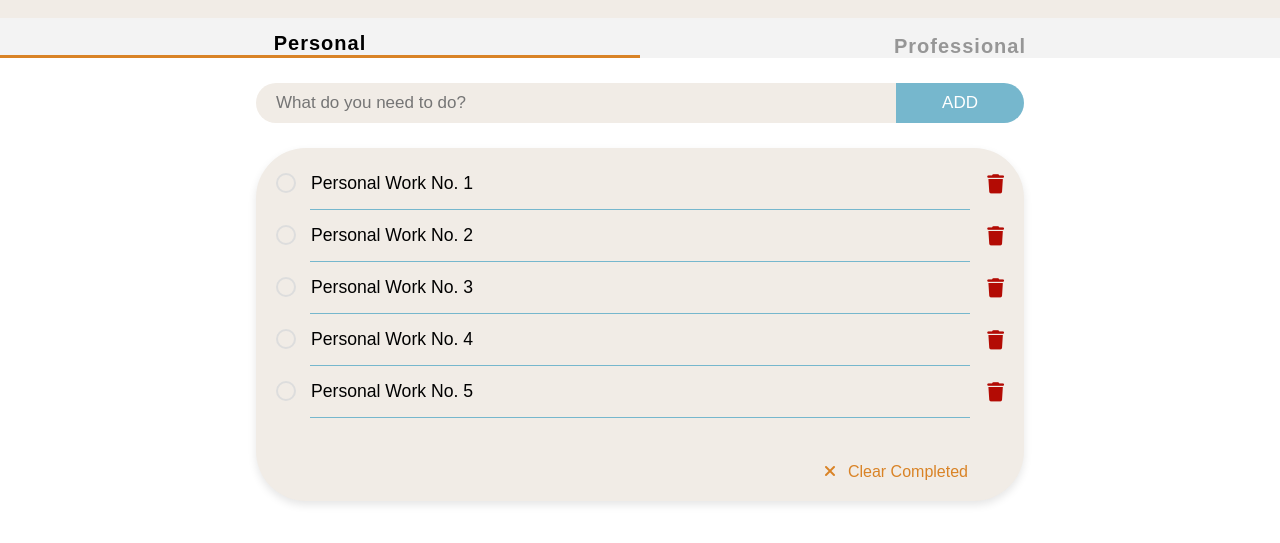
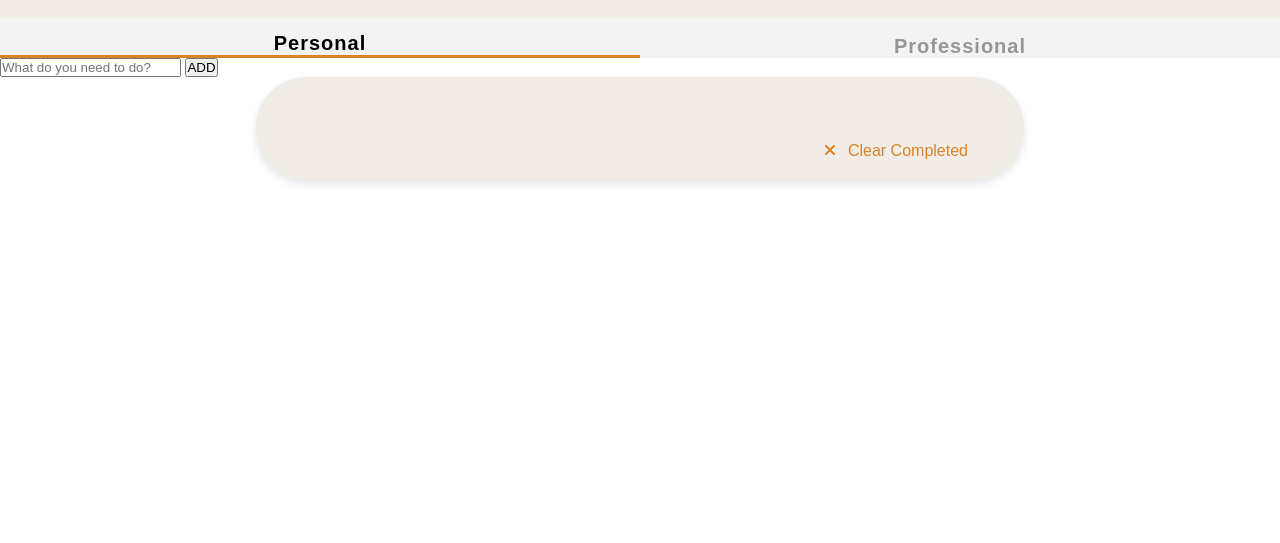
Before and after one commit to ranjita-ardent/Task-4, a plain HTML site: page index.html in a window 1280 px wide. Shown: the part 67-610 px from the top of the page. Drawn offline with Linux system fonts and the light colour scheme.

Commit message:
Update index.html

```diff
--- a/index.html
+++ b/index.html
@@ -5,11 +5,9 @@
     <meta name="viewport" content="width=device-width, initial-scale=1.0">
     <title>Document</title>
     <link rel="stylesheet" href="styles.css">
-  <script src="script.js"></script>
     <link href="https://cdnjs.cloudflare.com/ajax/libs/font-awesome/6.0.0-beta3/css/all.min.css" rel="stylesheet">
 </head>
 <body>
-
     <nav class="navbar-container">
         <img src="assets/logo.png" alt="logo" class="logo">
      </nav>
@@ -20,53 +18,19 @@
          <div class="Professional">Professional</div>
      </div>
 
-<form class="example" action="/action_page.php">
-    <input type="text" placeholder="What do you need to do?" name="search">
+     <form class="to-do-addbtn">
+         <input type="text" placeholder="What do you need to do?" name="search" id="todo-input">
          <button type="submit">ADD</button>
      </form>
 
-<div class="todo-container">
-  <div class="todo-item">
-      <input type="radio" id="todo1" class="todo-radio">
-      <label for="todo1" class="todo-label">Personal Work No. 1</label>
-      <i class="fas fa-trash todo-delete"></i>
-  </div>
-  <hr>
-
-  <div class="todo-item">
-      <input type="radio" id="todo2" class="todo-radio">
-      <label for="todo2" class="todo-label">Personal Work No. 2</label>
-      <i class="fas fa-trash todo-delete"></i>
-  </div>
-  <hr>
-
-  <div class="todo-item">
-      <input type="radio" id="todo3" class="todo-radio">
-      <label for="todo3" class="todo-label">Personal Work No. 3</label>
-      <i class="fas fa-trash todo-delete"></i>
-  </div>
-  <hr>
-
-  <div class="todo-item">
-      <input type="radio" id="todo4" class="todo-radio">
-      <label for="todo4" class="todo-label">Personal Work No. 4</label>
-      <i class="fas fa-trash todo-delete"></i>
-  </div>
-  <hr>
-
-  <div class="todo-item">
-      <input type="radio" id="todo5" class="todo-radio">
-      <label for="todo5" class="todo-label">Personal Work No. 5</label>
-      <i class="fas fa-trash todo-delete"></i>
-  </div>
-  <hr>
-
+     <div class="todo-container" id="todo-container">
+       <!-- Todo items-->
        <div class="close-item">
          <i class="fa-solid fa-xmark"></i>Clear Completed
        </div>
+     </div>
 
-
-</div>
      </main>
+     <script src="script.js"></script>
 </body>
 </html>
```
Lines whose indentation alone changed are shown as unchanged.
